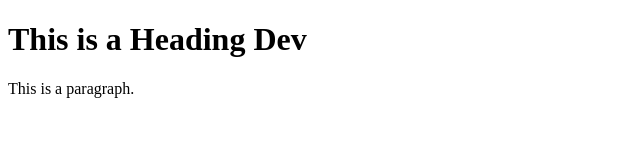
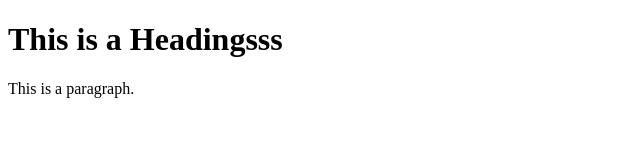
Before and after one commit to pixlogix/gittest, a plain HTML site: page index.html in a window 1280 px wide. Shown: the full height of the page, 0-640 px from the left. Drawn offline with Linux system fonts and the light colour scheme.

Commit message:
index.html change

```diff
--- a/index.html
+++ b/index.html
@@ -5,7 +5,7 @@
 </head>
 <body>
 
-<h1>This is a Heading Dev</h1>
+<h1>This is a Headingsss</h1>
 <p>This is a paragraph.</p>
 
 </body>
```
